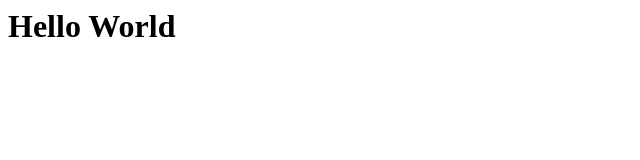
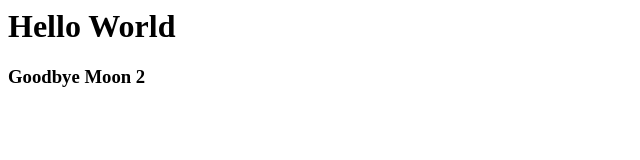
Before and after one commit to bopfermann/uchicago-demo, a plain HTML site: page index.html in a window 1280 px wide. Shown: the whole page, without its empty margins (0-640 px from the left). Drawn offline with Linux system fonts and the light colour scheme.

Commit message:
UCD-7 Add goodbye moon with a #2 a the end

```diff
--- a/index.html
+++ b/index.html
@@ -1,2 +1,2 @@
 <h1> Hello World </h2>
-<!--h3> Goodbye Moon </h3-->
+<h3> Goodbye Moon 2</h3>
```
